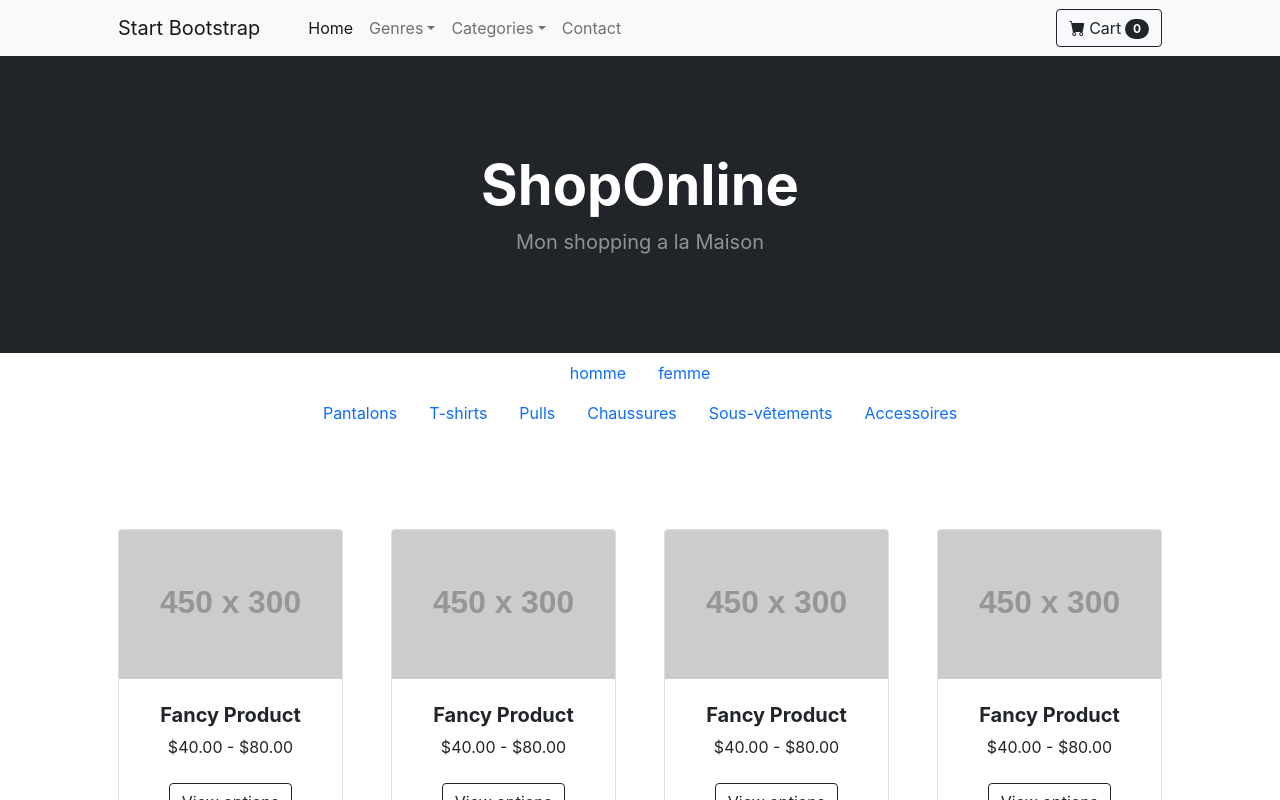
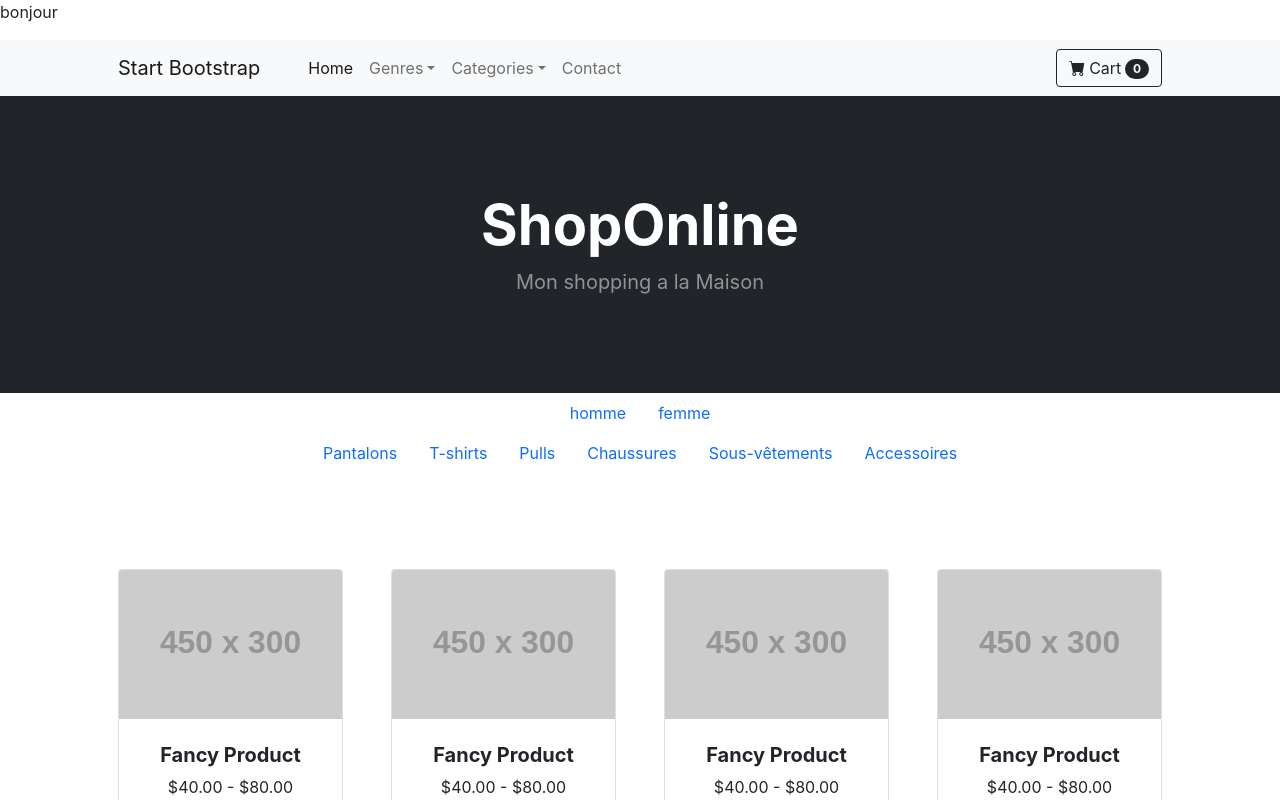
Before and after one commit to spike59/tp1_node_react, a React (Create React App) app: page / in a window 1280 px wide. Shown: the top 800 px of the page. Built offline with nearby package versions, Linux system fonts and the light colour scheme.

Commit message:
Update App.js

```diff
--- a/src/App.js
+++ b/src/App.js
@@ -9,7 +9,9 @@
 
 function App() {
   return (
+
     <div className="App">
+      <p>bonjour</p>
           <Nav/>
           <Header/>
           <GenderMenu/>
```
